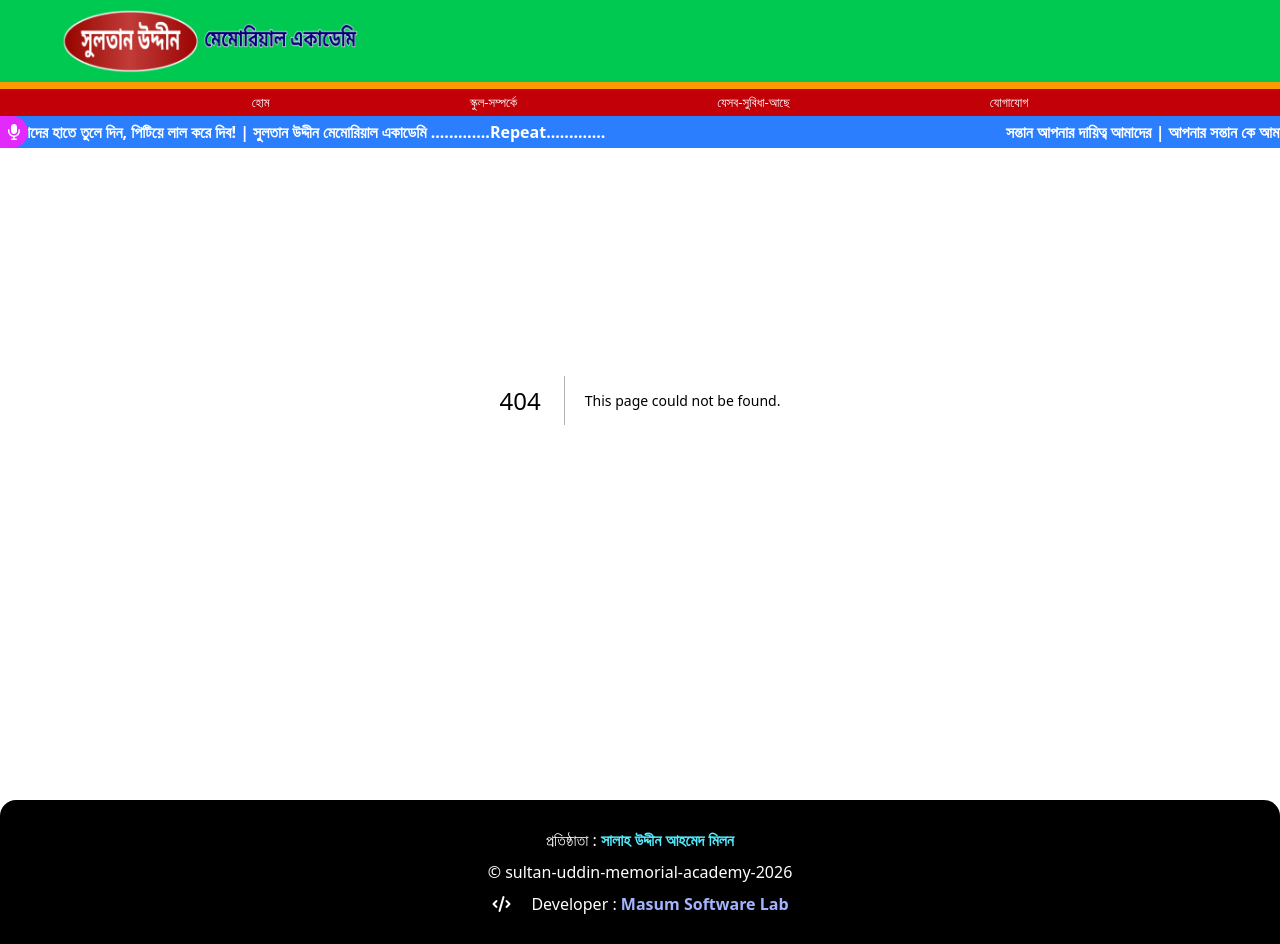
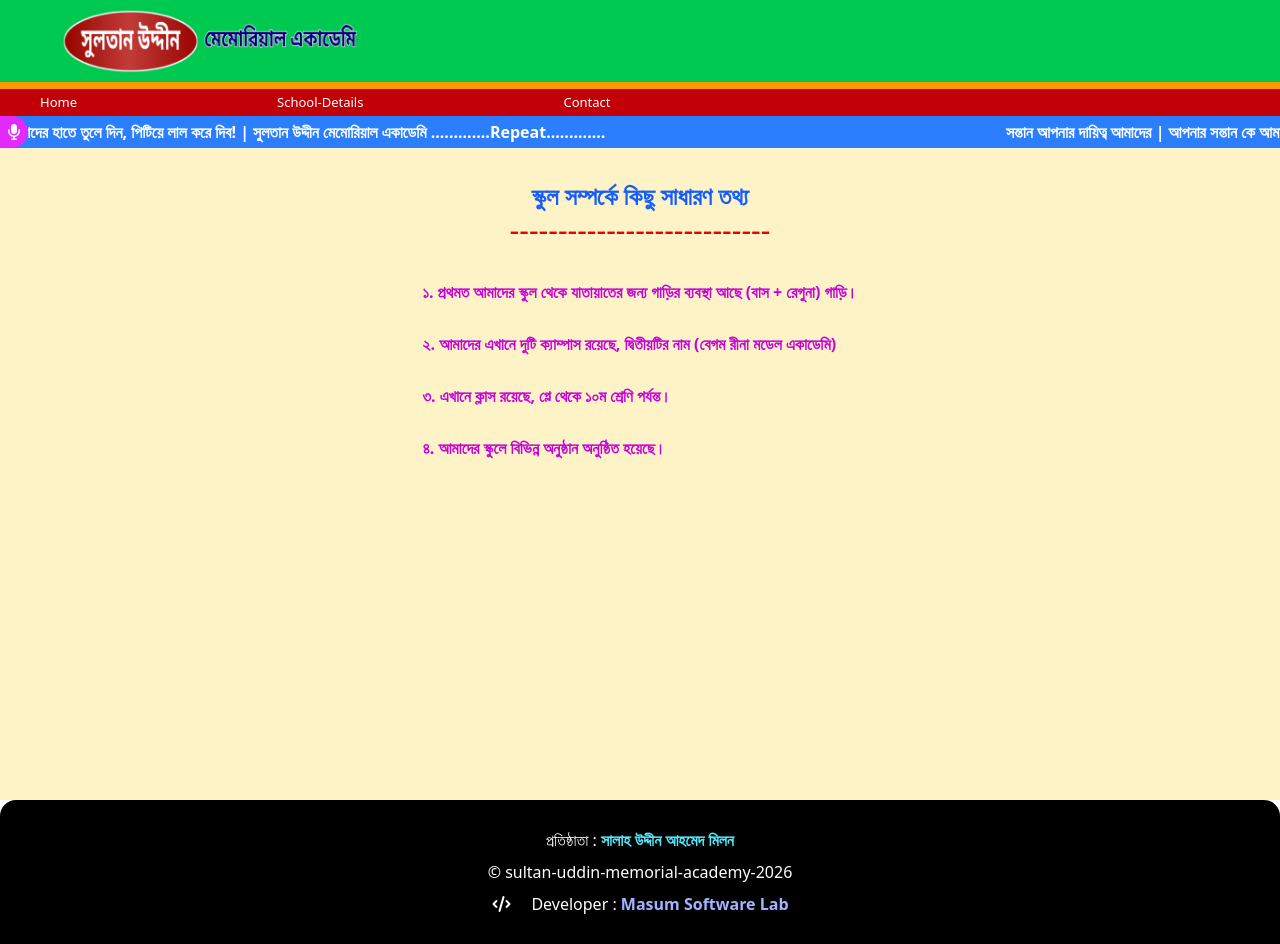
Before and after one commit to masummahmud5000/suma, a Next.js app: page /schoolDetails in a window 1280 px wide. Before the commit this address had no page. Built offline with nearby package versions, Linux system fonts and the light colour scheme.

Commit message:
school-details

```diff
--- /dev/null
+++ b/app/contact/page.tsx
@@ -0,0 +1,9 @@
+const SchoolDetails = () => {
+    return(
+        <main className="flex flex-col items-center h-screen bg-amber-100 py-45">
+            <h1 className="text-2xl text-red-600 font-bold">এই পেজটি এখনও বানানো হয়নি!</h1>
+            <h1 className="text-4xl text-blue-600 font-bold mt-7">Design Running...</h1>
+        </main>
+    )
+}
+export default SchoolDetails;
--- a/app/layout.tsx
+++ b/app/layout.tsx
@@ -31,11 +31,10 @@ export default function RootLayout({
       <body>
         <nav className="fixed top-0 left-0 w-full z-50">
           <div className="border-b-7 border-amber-500 bg-green-500 py-1 px-2 lg:px-15 lg:py-2"><Image src={logo} alt="School Logo" width={300}/></div>
-          <div className="flex items-center justify-center py-1 gap-7 lg:gap-50 bg-red-700 text-[13px] text-white">
-            <Link className="hover:font-bold" href="#">হোম</Link>
-            <Link className="hover:font-bold" href="#">স্কুল-সম্পর্কে</Link>
-            <Link className="hover:font-bold" href="#">যেসব-সুবিধা-আছে</Link>
-            <Link className="hover:font-bold" href="#">যোগাযোগ</Link>
+          <div className="flex items-center pl-10 py-1 gap-7 lg:gap-50 bg-red-700 text-[13px] text-white">
+            <Link className="hover:font-bold" href="/">Home</Link>
+            <Link className="hover:font-bold" href="/schoolDetails">School-Details</Link>
+            <Link className="hover:font-bold" href="/contact">Contact</Link>
           </div>
           <div className="flex items-center bg-blue-500">
             <h1 className="fa fa-microphone text-white py-2 pl-2 pr-5 rounded-r-2xl bg-fuchsia-500"></h1>
--- a/app/page.tsx
+++ b/app/page.tsx
@@ -2,7 +2,7 @@ import '@/app/globals.css'
 import homeImage from "@/public/home-image.jpg"
 import Image from "next/image";
 import Link from "next/link";
-import Slide from './_Client-components/slider';
+import Slide from './_clientComponents/slider';
 
 export default function Home() {
 
--- /dev/null
+++ b/app/schoolDetails/page.tsx
@@ -0,0 +1,15 @@
+const SchoolDetails = () => {
+    return(
+        <main className="flex flex-col items-center h-screen bg-amber-100 py-45">
+            <h1 className="text-2xl text-blue-600 font-bold">স্কুল সম্পর্কে কিছু সাধারণ তথ্য</h1>
+            <div className="text-3xl text-red-600">---------------------------</div>
+            <div className="flex flex-col gap-7 text-fuchsia-600 font-bold px-11 pt-8">
+                <p>১. প্রথমত আমাদের স্কুল থেকে যাতায়াতের জন্য গাড়ির ব্যবস্থা আছে (বাস + রেগুনা) গাড়ি।</p>
+                <p>২. আমাদের এখানে দুটি ক্যাম্পাস রয়েছে, দ্বিতীয়টির নাম (বেগম রীনা মডেল একাডেমি)</p>
+                <p>৩. এখানে ক্লাস রয়েছে, প্লে থেকে ১০ম শ্রেণি পর্যন্ত।</p>
+                <p>৪. আমাদের স্কুলে বিভিন্ন অনুষ্ঠান অনুষ্ঠিত হয়েছে।</p>
+            </div>
+        </main>
+    )
+}
+export default SchoolDetails;
```
Also changed, not shown: app/_clientComponents/slider.tsx (renamed from app/_Client-components/slider.tsx).
